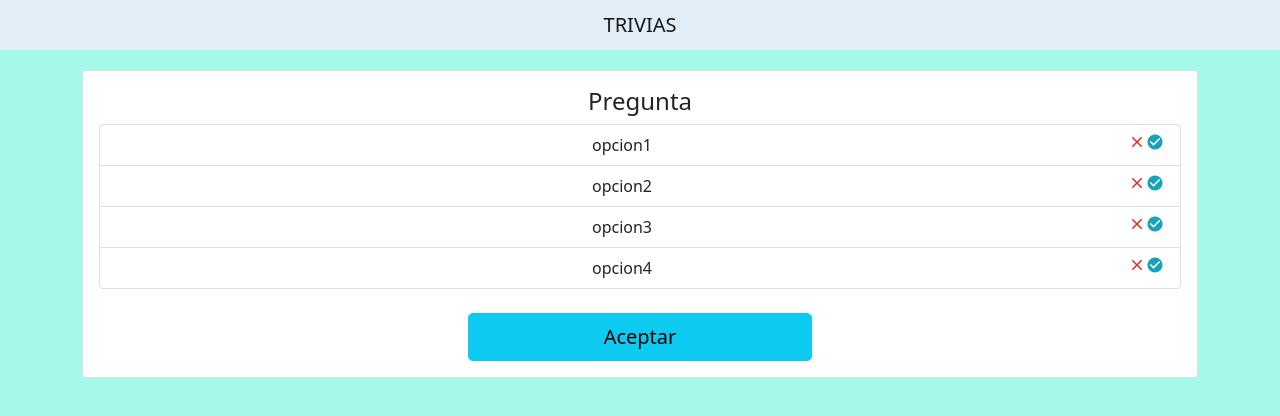
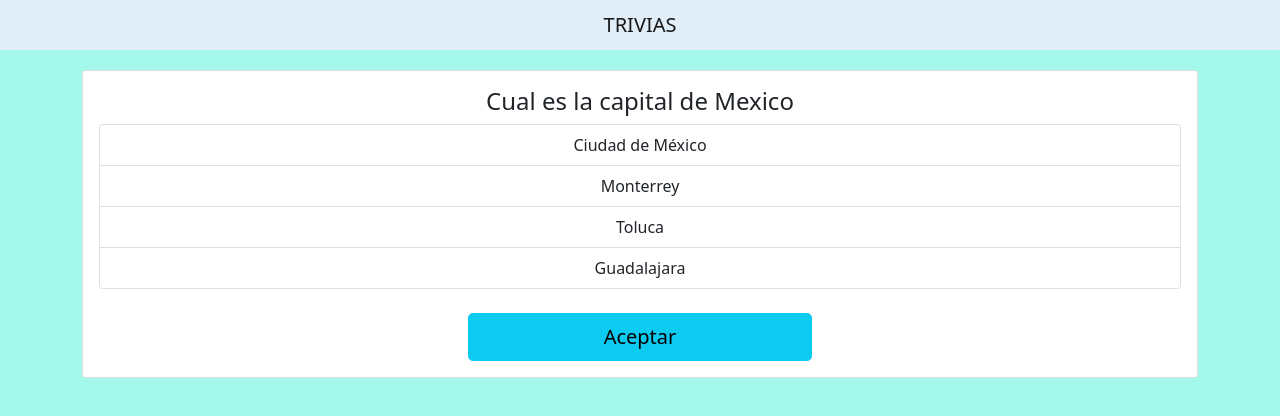
Before and after one commit to alejahndro02/trivia, an Angular app: page /pregunta in a window 1280 px wide. Shown: the top 416 px of the page. Built offline with nearby package versions, Linux system fonts and the light colour scheme.

Commit message:
Con la directiva ngFor de itera la respuesat del arreglo listPreguntas

```diff
--- a/src/app/components/pregunta/pregunta.component.html
+++ b/src/app/components/pregunta/pregunta.component.html
@@ -1,40 +1,13 @@
-<h4 class="card-title">Pregunta</h4>
+<h4 class="card-title">{{obtenerPregunta()}}</h4>
 <ul class="list-group">
-    <li class="list-group-item">
-        opcion1
-        <span>
+    <li class="list-group-item" *ngFor="let respuesta of listPregunta[preguntaService.indexPregunta].respuestas">
+        {{respuesta.nombre}}
+        <!-- <span>
             <i class="material-icons correct">check_circle</i>
         </span>
         <span>
             <i class="material-icons incorrect">clear</i>
-        </span>
-    </li>
-    <li class="list-group-item">
-        opcion2
-        <span>
-            <i class="material-icons correct">check_circle</i>
-        </span>
-        <span>
-            <i class="material-icons incorrect">clear</i>
-        </span>
-    </li>
-    <li class="list-group-item">
-        opcion3
-        <span>
-            <i class="material-icons correct">check_circle</i>
-        </span>
-        <span>
-            <i class="material-icons incorrect">clear</i>
-        </span>
-    </li>
-    <li class="list-group-item">
-        opcion4
-        <span>
-            <i class="material-icons correct">check_circle</i>
-        </span>
-        <span>
-            <i class="material-icons incorrect">clear</i>
-        </span>
+        </span> -->
     </li>
 </ul>
 <br>
```
